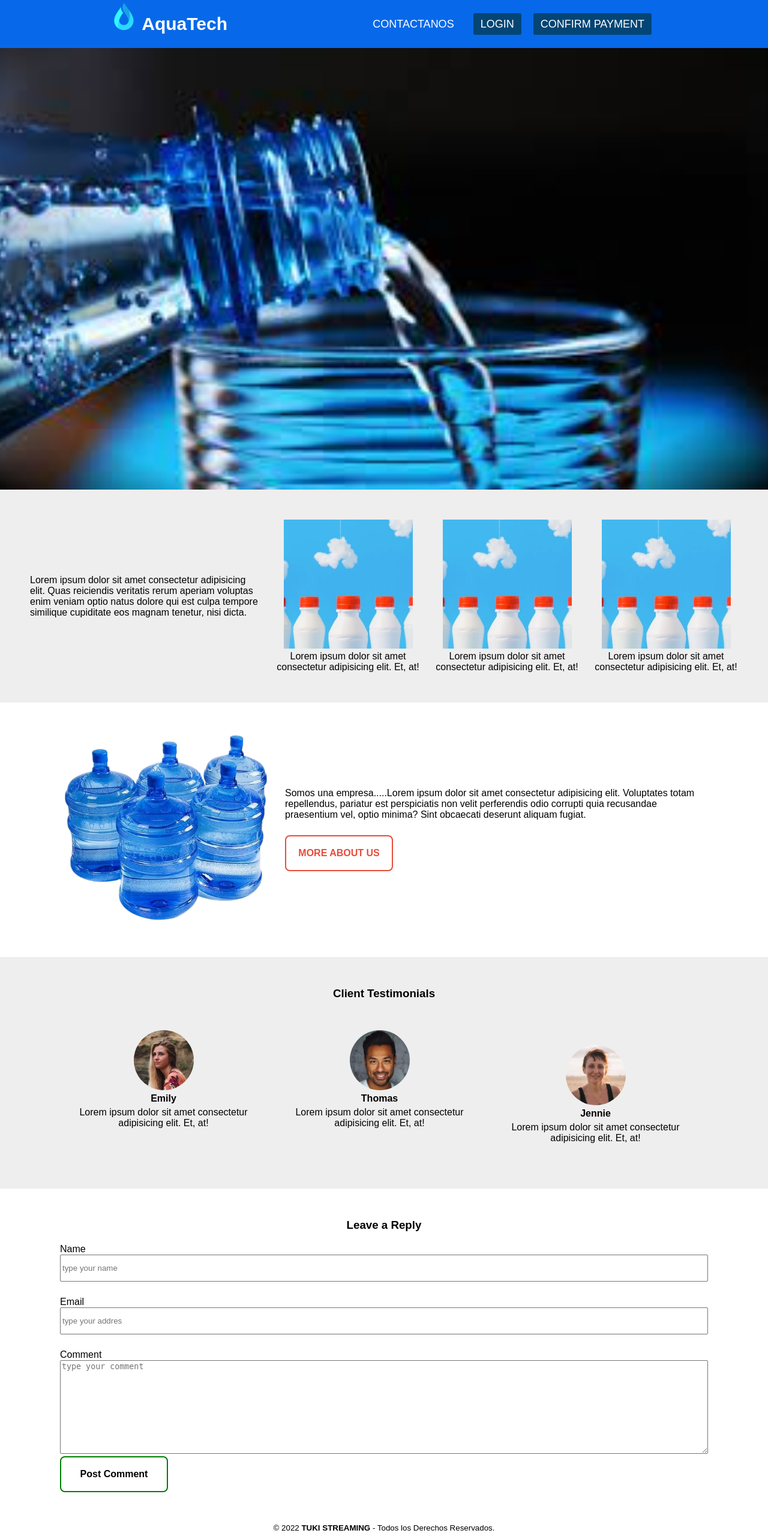
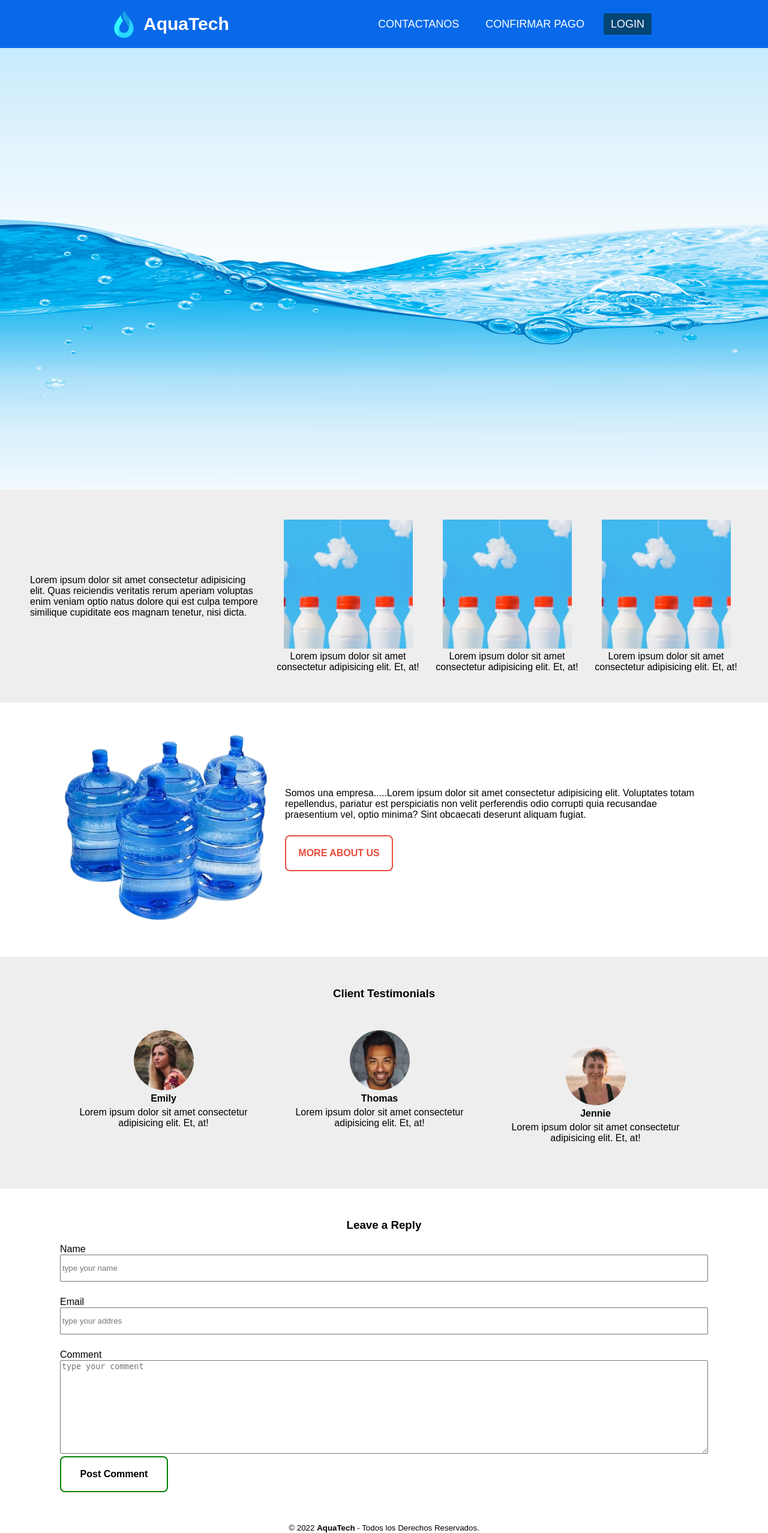
Before and after one commit to crigores/proyecto-programacion-web, a PHP site: page / in a window 1280 px wide. Shown: the whole page at 60% size. Run offline with PHP 8.4, Linux system fonts and the light colour scheme; a stand-in replaces the project's code that opens the database connection; some libraries are stand-ins or nearby versions.

Commit message:
estilos en el about.php. header borrado del registro y login y nueva imagen para el fondo del index.php

```diff
--- a/index.css
+++ b/index.css
@@ -16,7 +16,17 @@ body {
 	background-position: center;
 	background-repeat: no-repeat;
 	background-size: cover;
-	background-image: url('./assets/img/wallpaper.png');
+	background-image: url('./assets/img/438394.jpg');
+}
+
+.logo{
+	display: flex;
+	justify-content: center;
+	align-items: center;
+}
+
+.logo-name {
+	margin-left: 10px;
 }
 
 .product-section,
@@ -228,4 +238,5 @@ h3 {
 	.form-section {
 		padding: 50px 100px;
 	}
+
 }
--- a/index.php
+++ b/index.php
@@ -15,9 +15,28 @@
 </head>
 
 <body>
-    <?php
-        include("./templates/header/header.php");
-    ?>
+    <header class="header">
+        <nav class="nav">
+            <a href="#" class="logo nav-link">
+                <img class="logo-img" src="../../assets/img/logo.png" alt="">
+                <span class="logo-name">AquaTech</span>
+            </a>
+            <button class="nav-toggle" aria-label="Abrir menú">
+                <i class="fas fa-bars"></i>
+            </button>
+            <ul class="nav-menu">
+                <li class="nav-menu-item">
+                    <a href="./pages/about/about.php" class="nav-menu-link nav-link">Contactanos</a>
+                </li>
+                <li class="nav-menu-item">
+                    <a href="./pages/confirmPayment/confirmPayment.php" class="nav-menu-link nav-link">Confirmar Pago</a>
+                </li>
+                <li class="nav-menu-item">
+                    <a href="./pages/login/login.php" class="nav-menu-link nav-link nav-menu-link_active">Login</a>
+                </li>
+            </ul>
+        </nav>
+    </header>
 
     <main>
         <figure class="background-hero"></figure>
@@ -68,7 +87,7 @@
                     obcaecati deserunt aliquam fugiat.
                 </p>
 
-                <a class="btn first" href="./pages/about/about.html">MORE ABOUT US</a>
+                <a class="btn first" href="./pages/about/about.php">MORE ABOUT US</a>
             </div>
         </section>
 
@@ -109,15 +128,14 @@
                 <label for="email">Email</label>
                 <input class="input" type="text" id="email" required placeholder="type your addres">
                 <label for="comment">Comment</label>
-                <textarea class="textarea" name="" id="comment" cols="30" rows="10"
-                    placeholder="type your comment"></textarea>
+                <textarea class="textarea" name="" id="comment" cols="30" rows="10" placeholder="type your comment"></textarea>
                 <input class="btn btn-input" type="submit" value="Post Comment">
             </form>
         </section>
     </main>
 
     <?php
-        include("./templates/footer/footer.php");
+    include("./templates/footer/footer.php");
     ?>
 
     <script src="./index.js"></script>
--- a/pages/login/login.php
+++ b/pages/login/login.php
@@ -6,9 +6,6 @@
         <link rel="stylesheet" href="login.css">
     </head>
     <body>
-        <?php
-            include('./templates/header/header.php')
-        ?>
         <div class="login-box">
             <img class="avatar" src="imagenes/logo.jpg" alt="">
             <h1>Iniciar sesión</h1>
--- a/pages/register/register.php
+++ b/pages/register/register.php
@@ -8,11 +8,6 @@
 </head>
 
 <body id="body2">
-
-    <?php
-    include("./templates/header/header.php")
-    ?>
-
     <div class="login-box2">
         <img class="avatar2" src="../login/imagenes/logo.jpg" alt="">
         <h1>Registrar Usuarios</h1>
--- a/templates/footer/footer.php
+++ b/templates/footer/footer.php
@@ -1,5 +1,5 @@
 <footer class="footer">
   <div class="container">
-    <small>&copy; 2022 <b>TUKI STREAMING</b> - Todos los Derechos Reservados.</small>
+    <small>&copy; 2022 <b>AquaTech</b> - Todos los Derechos Reservados.</small>
   </div>
 </footer>
--- a/templates/header/header.css
+++ b/templates/header/header.css
@@ -1,9 +1,10 @@
 .header {
 	background-color: #0769e9;
-	height: 80px;
+	height: auto;
 	width: 100%;
 	top: 0;
 	left: 0;
+	font-family: sans-serif;
 }
 
 .logo-img {
@@ -12,6 +13,7 @@
 
 .nav {
 	display: flex;
+	align-items: center;
 	justify-content: space-between;
 
 	max-width: 992px;
@@ -28,6 +30,10 @@
 	font-weight: bold;
 	padding: 0 40px;
 	line-height: 80px;
+
+	display: flex;
+    align-items: center;
+    justify-content: space-between;
 }
 
 .nav-menu {
--- a/templates/header/header.php
+++ b/templates/header/header.php
@@ -2,7 +2,7 @@
         <nav class="nav">
             <a href="../../index.php" class="logo nav-link">
                 <img class="logo-img" src="../../assets/img/logo.png" alt="">
-                <span>AquaTech</span>
+                <span class="logo-name">AquaTech</span>
             </a>
             <button class="nav-toggle" aria-label="Abrir menú">
                 <i class="fas fa-bars"></i>
@@ -12,10 +12,11 @@
                     <a href="../../pages/about/about.php" class="nav-menu-link nav-link">Contactanos</a>
                 </li>
                 <li class="nav-menu-item">
-                    <a href="../../pages/login/login.php" class="nav-menu-link nav-link nav-menu-link_active">Login</a>
+                    <a href="../../pages/confirmPayment/confirmPayment.php"
+                    class="nav-menu-link nav-link">Confirmar Pago</a>
                 </li>
                 <li class="nav-menu-item">
-                    <a href="./pages/confirmPayment/confirmPayment.php" class="nav-menu-link nav-link nav-menu-link_active">Confirm Payment</a>
+                    <a href="../../pages/login/login.php" class="nav-menu-link nav-link nav-menu-link_active">Login</a>
                 </li>
             </ul>
         </nav>
```
Also changed, not shown: pages/about/about.css (+34 -26 lines), pages/about/about.php (+27 -3 lines), assets/img/438394.jpg (added).
